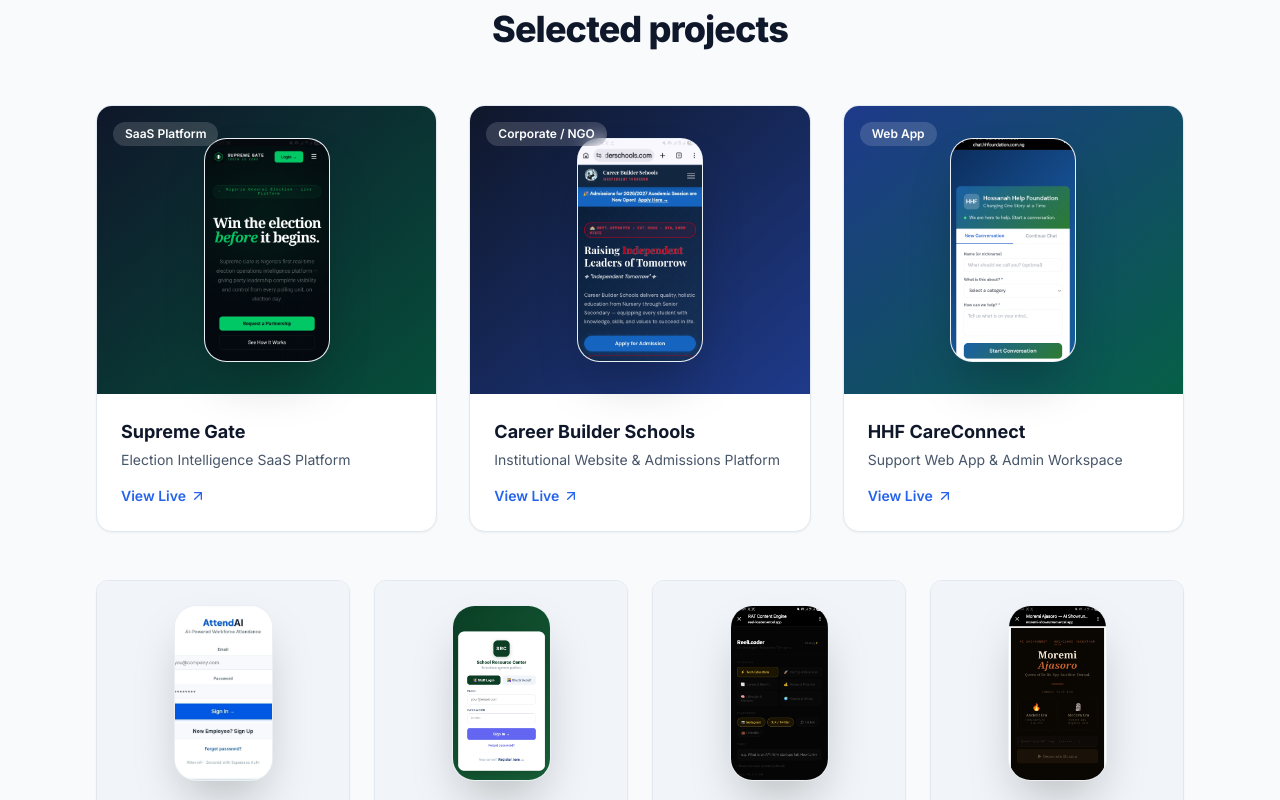
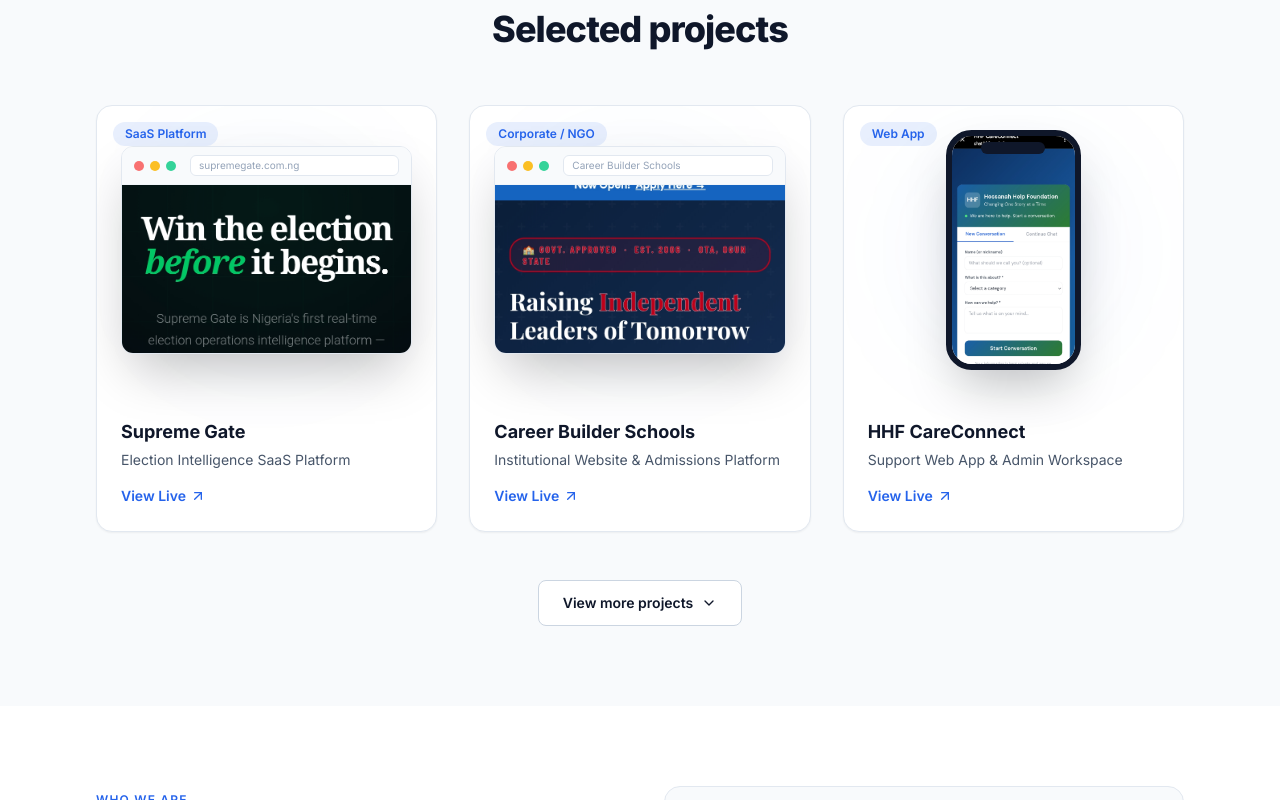
Before and after one commit to Rollyadams/Rollyadams-Webdesign, a React (Vite) app: page / in a window 1280 px wide. Shown: the part 1300-2100 px from the top of the page. Built offline with nearby package versions, Linux system fonts and the light colour scheme; the HTML template or start-up script is replaced by a standard one.

Commit message:
Update App.jsx

```diff
--- a/src/App.jsx
+++ b/src/App.jsx
@@ -10,6 +10,7 @@
   Smartphone,
   PenTool,
   ArrowUpRight,
+  ChevronDown,
   Mail,
   Send,
 } from 'lucide-react'
@@ -89,7 +90,7 @@
   )
 }
 
-/* ============ HERO (with marquee BEHIND the text) ============ */
+/* ============ HERO — sharp marquee behind, light-pool for text ============ */
 const heroContainer = {
   hidden: { opacity: 0 },
   show: { opacity: 1, transition: { staggerChildren: 0.15 } },
@@ -112,10 +113,10 @@
 
   return (
     <section className="relative overflow-hidden pt-36 pb-28 section-padding">
-      {/* Scrolling work samples — background layer */}
+      {/* Scrolling work samples — FULL sharpness */}
       <div
         aria-hidden
-        className="marquee pointer-events-none absolute inset-x-0 top-1/2 -translate-y-1/2 opacity-25"
+        className="marquee pointer-events-none absolute inset-x-0 top-1/2 -translate-y-1/2"
       >
         <div className="marquee-track">
           {loop.map((shot, i) => (
@@ -124,16 +125,18 @@
               src={shot.src}
               alt={shot.alt}
               loading="lazy"
-              className="mr-6 h-56 w-80 md:h-72 md:w-[26rem] rounded-2xl object-cover"
+              className="mr-6 h-60 w-80 md:h-80 md:w-[28rem] rounded-2xl object-cover shadow-xl border border-slate-200"
             />
           ))}
         </div>
       </div>
 
-      {/* Soft fades so the headline stays king */}
-      <div className="pointer-events-none absolute inset-0 bg-gradient-to-b from-surface via-surface/50 to-surface" />
+      {/* Radial light-pool so the headline stays perfectly readable */}
+      <div className="pointer-events-none absolute inset-0 bg-[radial-gradient(ellipse_62%_58%_at_50%_45%,rgba(248,250,252,0.97),rgba(248,250,252,0.85)_45%,rgba(248,250,252,0)_80%)]" />
       <div className="pointer-events-none absolute inset-y-0 left-0 w-24 bg-gradient-to-r from-surface to-transparent" />
       <div className="pointer-events-none absolute inset-y-0 right-0 w-24 bg-gradient-to-l from-surface to-transparent" />
+      <div className="pointer-events-none absolute inset-x-0 top-0 h-24 bg-gradient-to-b from-surface to-transparent" />
+      <div className="pointer-events-none absolute inset-x-0 bottom-0 h-24 bg-gradient-to-t from-surface to-transparent" />
 
       <motion.div
         variants={heroContainer}
@@ -143,7 +146,7 @@
       >
         <motion.span
           variants={heroItem}
-          className="mb-6 rounded-full border border-brand/20 bg-brand/10 px-4 py-1.5 text-xs font-semibold tracking-widest text-brand uppercase"
+          className="mb-6 rounded-full border border-brand/20 bg-white/80 px-4 py-1.5 text-xs font-semibold tracking-widest text-brand uppercase backdrop-blur"
         >
           Digital Product Studio
         </motion.span>
@@ -186,12 +189,13 @@
   )
 }
 
-/* ============ PHONE MOCKUP (neat, consistent framing) ============ */
-function PhoneShot({ src, alt, pos, className }) {
+/* ============ DEVICE FRAMES ============ */
+function PhoneFrame({ src, alt, pos, className }) {
   return (
     <div
-      className={`relative overflow-hidden rounded-[1.4rem] border border-slate-200/70 bg-white shadow-2xl ${className}`}
+      className={`relative overflow-hidden rounded-[1.6rem] border-[6px] border-slate-900 bg-white shadow-2xl ${className}`}
     >
+      <div className="absolute top-1.5 left-1/2 -translate-x-1/2 h-3 w-16 rounded-full bg-slate-900 z-10" />
       <img
         src={src}
         alt={alt}
@@ -199,6 +203,53 @@
         className={`absolute inset-0 h-full w-full object-cover ${pos}`}
       />
     </div>
+  )
+}
+
+function BrowserFrame({ label, src, alt, pos, className }) {
+  return (
+    <div
+      className={`flex flex-col overflow-hidden rounded-xl border border-slate-200 bg-white shadow-2xl ${className}`}
+    >
+      <div className="flex items-center gap-1.5 border-b border-slate-100 bg-slate-50 px-3 py-2">
+        <span className="h-2.5 w-2.5 rounded-full bg-red-400" />
+        <span className="h-2.5 w-2.5 rounded-full bg-amber-400" />
+        <span className="h-2.5 w-2.5 rounded-full bg-emerald-400" />
+        <span className="ml-2 flex-1 truncate rounded-md border border-slate-200 bg-white px-2 py-0.5 text-[10px] text-slate-400">
+          {label}
+        </span>
+      </div>
+      <div className="relative flex-1 overflow-hidden">
+        <img
+          src={src}
+          alt={alt}
+          loading="lazy"
+          className={`absolute inset-0 h-full w-full object-cover ${pos}`}
+        />
+      </div>
+    </div>
+  )
+}
+
+function ShotFrame({ item, className, phoneClass, browserClass }) {
+  if (item.frame === 'phone') {
+    return (
+      <PhoneFrame
+        src={item.img}
+        alt={item.title}
+        pos={item.pos}
+        className={phoneClass}
+      />
+    )
+  }
+  return (
+    <BrowserFrame
+      label={item.label}
+      src={item.img}
+      alt={item.title}
+      pos={item.pos}
+      className={browserClass}
+    />
   )
 }
 
@@ -274,50 +325,58 @@
     tag: 'SaaS Platform',
     title: 'Supreme Gate',
     subtitle: 'Election Intelligence SaaS Platform',
+    frame: 'browser',
+    label: 'supremegate.com.ng',
     img: '/images/sg-home.jpg',
-    pos: 'object-top',
-    bg: 'from-slate-900 to-emerald-900',
+    pos: 'object-[50%_32%]',
     link: 'https://www.supremegate.com.ng',
   },
   {
     tag: 'Corporate / NGO',
     title: 'Career Builder Schools',
     subtitle: 'Institutional Website & Admissions Platform',
+    frame: 'browser',
+    label: 'Career Builder Schools',
     img: '/images/cbs-home.jpg',
-    pos: 'object-top',
-    bg: 'from-slate-900 to-blue-900',
+    pos: 'object-[50%_30%]',
     link: '#',
   },
   {
     tag: 'Web App',
     title: 'HHF CareConnect',
     subtitle: 'Support Web App & Admin Workspace',
+    frame: 'phone',
     img: '/images/careconnect-chat.jpg',
     pos: 'object-[50%_28%]',
-    bg: 'from-blue-900 to-emerald-800',
     link: 'https://chat.hhfoundation.com.ng',
   },
 ]
 
-const moreWork = [
+const archive = [
   {
     tag: 'AI / SaaS',
     title: 'AttendAI',
     subtitle: 'AI-powered workforce attendance',
+    frame: 'browser',
+    label: 'AttendAI',
     img: '/images/attendai-login.jpg',
-    pos: 'object-center',
+    pos: 'object-[50%_45%]',
   },
   {
     tag: 'EdTech',
     title: 'School Resource Center',
     subtitle: 'School management platform',
+    frame: 'browser',
+    label: 'School Resource Center',
     img: '/images/src-login.jpg',
-    pos: 'object-center',
+    pos: 'object-[50%_35%]',
   },
   {
     tag: 'AI Tools',
     title: 'ReelLoader',
     subtitle: 'AI content engine for creators',
+    frame: 'browser',
+    label: 'reel-loader.vercel.app',
     img: '/images/reelloader.jpg',
     pos: 'object-top',
   },
@@ -325,6 +384,8 @@
     tag: 'AI / Creative',
     title: 'Moremi Ajasoro',
     subtitle: 'AI showrunner · QwenCloud Hackathon 2026',
+    frame: 'browser',
+    label: 'moremi-showrunner.vercel.app',
     img: '/images/moremi.jpg',
     pos: 'object-top',
   },
@@ -332,6 +393,8 @@
     tag: 'Dashboard',
     title: 'HHF Admin Workspace',
     subtitle: 'Secure staff workspace & case management',
+    frame: 'browser',
+    label: 'admin.hhfoundation.com.ng',
     img: '/images/hhf-dashboard.jpg',
     pos: 'object-center',
   },
@@ -339,6 +402,7 @@
     tag: 'Mobile Web App',
     title: 'Supreme Gate Agent App',
     subtitle: 'Field operations app for ward agents',
+    frame: 'phone',
     img: '/images/sg-agent.jpg',
     pos: 'object-top',
   },
@@ -346,6 +410,8 @@
     tag: 'Web Content',
     title: 'CBS Campus Gallery',
     subtitle: 'Photo & video experience for schools',
+    frame: 'browser',
+    label: 'Career Builder Schools',
     img: '/images/cbs-gallery.jpg',
     pos: 'object-top',
   },
@@ -353,12 +419,16 @@
     tag: 'Dashboard',
     title: 'SRC Overview Dashboard',
     subtitle: 'School analytics at a glance',
+    frame: 'browser',
+    label: 'School Resource Center',
     img: '/images/src-dashboard.jpg',
     pos: 'object-top',
   },
 ]
 
 function Portfolio() {
+  const [showMore, setShowMore] = useState(false)
+
   return (
     <section id="work" className="section-padding">
       <div className="container-max">
@@ -377,7 +447,7 @@
           </h2>
         </motion.div>
 
-        {/* Featured 3 — phone mockups on tinted backdrops */}
+        {/* Featured 3 — devices floating alone on white */}
         <div className="grid gap-8 md:grid-cols-3">
           {featured.map((p, i) => (
             <motion.a
@@ -389,18 +459,16 @@
               whileInView={{ opacity: 1, y: 0 }}
               viewport={{ once: true }}
               transition={{ duration: 0.5, delay: i * 0.1 }}
-              className="group overflow-hidden rounded-2xl border border-slate-200 bg-white shadow-sm transition-all hover:shadow-2xl hover:-translate-y-1"
+              className="group rounded-2xl border border-slate-200 bg-white shadow-sm transition-all hover:shadow-2xl hover:-translate-y-1 overflow-hidden"
             >
-              <div
-                className={`relative grid h-72 place-items-center bg-gradient-to-br ${p.bg}`}
-              >
-                <PhoneShot
-                  src={p.img}
-                  alt={p.title}
-                  pos={p.pos}
-                  className="h-56 aspect-[9/16] transition-transform duration-500 group-hover:scale-105"
+              <div className="relative grid h-72 place-items-center px-6">
+                <div className="absolute h-36 w-36 rounded-full bg-brand/10 blur-3xl" />
+                <ShotFrame
+                  item={p}
+                  phoneClass="relative h-60 aspect-[9/16] transition-transform duration-500 group-hover:scale-105"
+                  browserClass="relative h-52 w-full transition-transform duration-500 group-hover:scale-[1.03]"
                 />
-                <span className="absolute top-4 left-4 rounded-full bg-white/15 px-3 py-1 text-xs font-semibold text-white backdrop-blur">
+                <span className="absolute top-4 left-4 rounded-full bg-brand/10 px-3 py-1 text-xs font-semibold text-brand">
                   {p.tag}
                 </span>
               </div>
@@ -418,23 +486,38 @@
           ))}
         </div>
 
-        {/* More work grid (8) — same neat phone framing */}
-        <div className="mt-12 grid gap-6 sm:grid-cols-2 lg:grid-cols-4">
-          {moreWork.map((p, i) => (
+        {/* View more toggle */}
+        <div className="mt-12 text-center">
+          <button
+            onClick={() => setShowMore(!showMore)}
+            className="inline-flex items-center gap-2 rounded-lg border border-slate-300 bg-white px-6 py-3 text-sm font-semibold text-ink transition-all hover:border-brand hover:text-brand"
+          >
+            {showMore ? 'Show fewer projects' : 'View more projects'}
+            <ChevronDown
+              size={16}
+              className={`transition-transform duration-300 ${showMore ? 'rotate-180' : ''}`}
+            />
+          </button>
+        </div>
+
+        {/* Archive grid — appears on demand */}
+        {showMore && (
           <motion.div
+            initial={{ opacity: 0, y: 24 }}
+            animate={{ opacity: 1, y: 0 }}
+            transition={{ duration: 0.5 }}
+            className="mt-12 grid gap-6 sm:grid-cols-2 lg:grid-cols-4"
+          >
+            {archive.map((p) => (
+              <div
                 key={p.title}
-              initial={{ opacity: 0, y: 24 }}
-              whileInView={{ opacity: 1, y: 0 }}
-              viewport={{ once: true }}
-              transition={{ duration: 0.5, delay: i * 0.05 }}
-              className="group overflow-hidden rounded-xl border border-slate-200 bg-white shadow-sm transition-all hover:shadow-xl hover:-translate-y-1"
+                className="group rounded-xl border border-slate-200 bg-white shadow-sm transition-all hover:shadow-xl hover:-translate-y-1 overflow-hidden"
               >
-              <div className="grid h-56 place-items-center bg-slate-100">
-                <PhoneShot
-                  src={p.img}
-                  alt={p.title}
-                  pos={p.pos}
-                  className="h-44 aspect-[9/16] transition-transform duration-500 group-hover:scale-105"
+                <div className="relative grid h-52 place-items-center px-4">
+                  <ShotFrame
+                    item={p}
+                    phoneClass="h-40 aspect-[9/16] transition-transform duration-500 group-hover:scale-105"
+                    browserClass="h-36 w-full transition-transform duration-500 group-hover:scale-[1.03]"
                   />
                 </div>
                 <div className="p-5">
@@ -444,9 +527,10 @@
                   <h4 className="mt-1 font-bold">{p.title}</h4>
                   <p className="mt-1 text-xs text-muted">{p.subtitle}</p>
                 </div>
+              </div>
+            ))}
           </motion.div>
-          ))}
-        </div>
+        )}
       </div>
     </section>
   )
@@ -454,7 +538,7 @@
 
 /* ============ ABOUT ============ */
 const stats = [
-  { value: '4+', label: 'Live platforms shipped' },
+  { value: '9+', label: 'Live products shipped' },
   { value: '24h', label: 'Average response time' },
   { value: '100%', label: 'Design & build in-house' },
 ]
```
Lines whose indentation alone changed are shown as unchanged.
